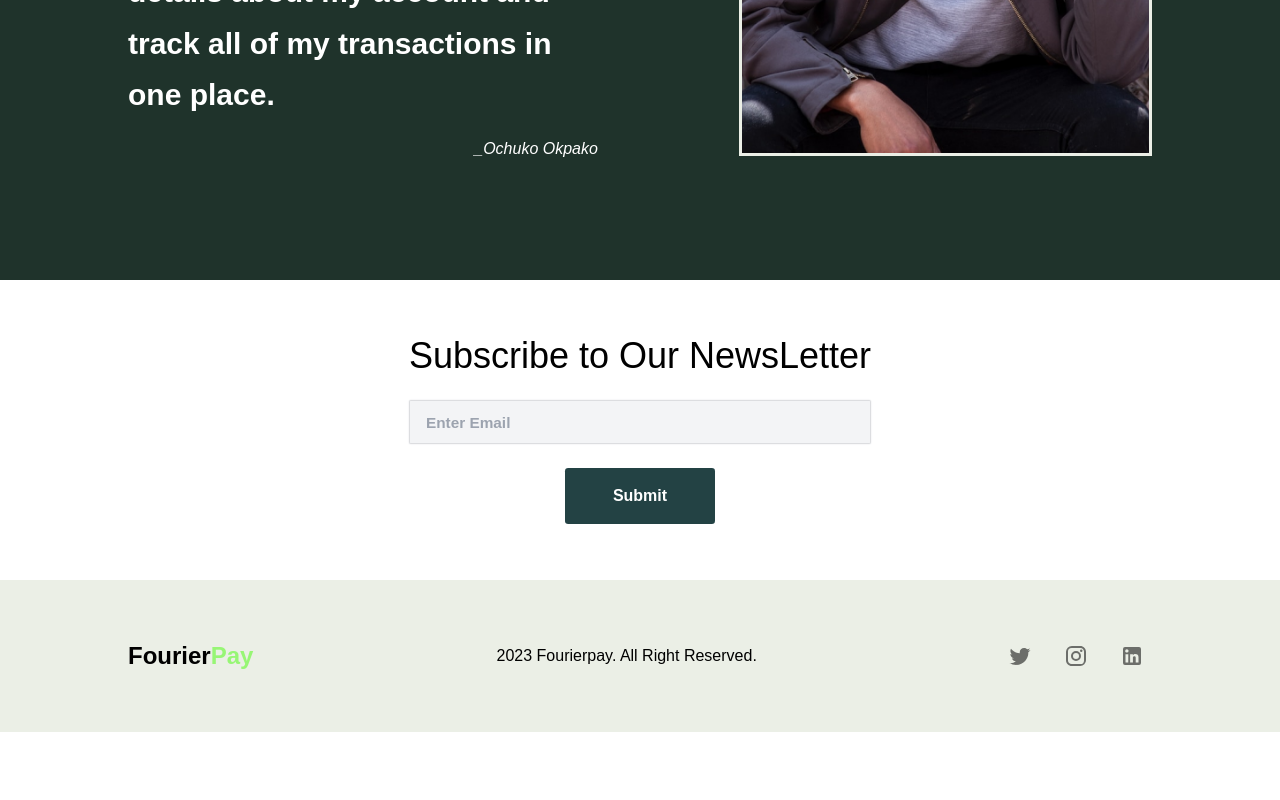
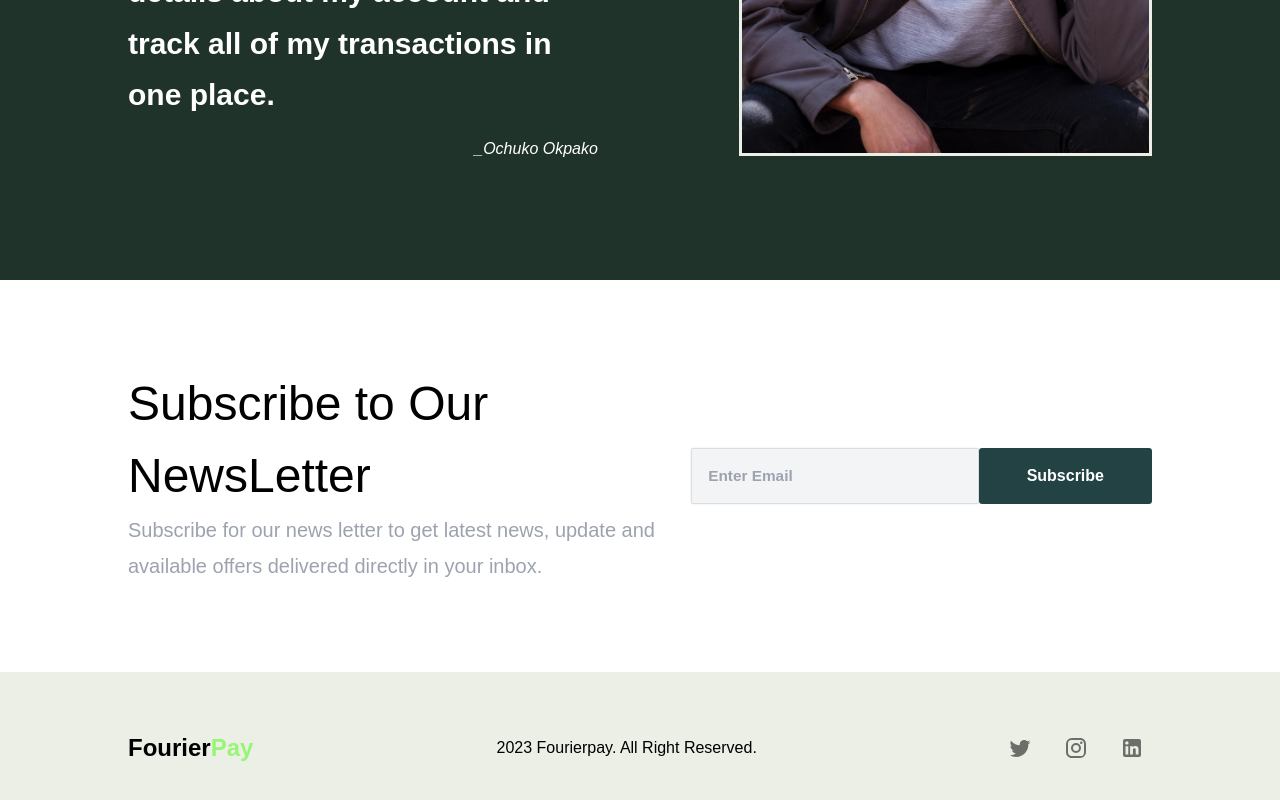
Before and after one commit to stenerd/fourierpay, a React (Create React App) app: page / in a window 1280 px wide. Shown: the part 3285-4085 px from the top of the page. Before the commit the page ends 4017 px from the top, so only its background shows below. Built offline with nearby package versions, Linux system fonts and the light colour scheme; a web font is replaced by a local one.

Commit message:
save changes

```diff
--- a/src/components/Section.js
+++ b/src/components/Section.js
@@ -151,19 +151,23 @@ const Section = () => {
                     </div>
                 </div>
             </div>
-            <div className='py-8'>
-                <div className='flex justify-center items-center'>
-                    <div className='py-6'>
-                        <h2 className='text-4xl'>Subscribe to Our NewsLetter</h2>
-                        <div className='py-6'>
-                            <input placeholder='Enter Email' name='confirm_password' required type="text" className='py-2 px-4 w-full outline-none c-text-input' />
+            <div className='py-16'>
+                <div className='flex items-center w-4/5 mx-auto'>
+                    <div className='py-6 w-[55%]'>
+                        <p className='text-5xl font-medium leading-normal'>Subscribe to Our NewsLetter</p>
+                        <p className='text-xl leading-9 font-medium text-gray-400'>Subscribe for our news letter to get latest news, update and available offers delivered directly in your inbox.</p>
+
+
+                    </div>
+                    <div className='w-[45%] flex justify-between'>
+                        <div className='py-6 w-[68%]'>
+                            <input placeholder='Enter Email' name='confirm_password' required type="text" className='py-2 px-4 w-full h-[3.5rem] outline-none c-text-input' />
                         </div>
                         <div className='flex justify-center items-center'>
                             <button className='c-primary-button'>
-                                    Submit
+                                    Subscribe
                             </button>
                         </div>
-
                     </div>
                 </div>
             </div>
--- a/src/pages/SinglePaymentLink.js
+++ b/src/pages/SinglePaymentLink.js
@@ -36,8 +36,8 @@ const SinglePaymentLink = () => {
         try {
             const response = await Protected.get(`http://localhost:4000/api/payment/${code}`)
             console.log(response.data.data)
-            setData(response.data.data)
-            setPaymentLink(response?.data?.data.paymentLink.link)
+            setData(response.data.data.data)
+            setPaymentLink(response?.data?.data.data.paymentLink.link)
         } catch (error) {
             console.log(error.response)
         }
--- a/src/pages/Transactions.js
+++ b/src/pages/Transactions.js
@@ -26,7 +26,7 @@ const Transactions = () => {
         try {
             const response = await Protected.get(`http://localhost:4000/api/transaction`)
             console.log('fetchTransaction >> ', response?.data?.data)
-            setTransaction(response?.data?.data)
+            setTransaction(response?.data?.data?.data)
         } catch (error) {
             console.log(error.response)
         }
```
